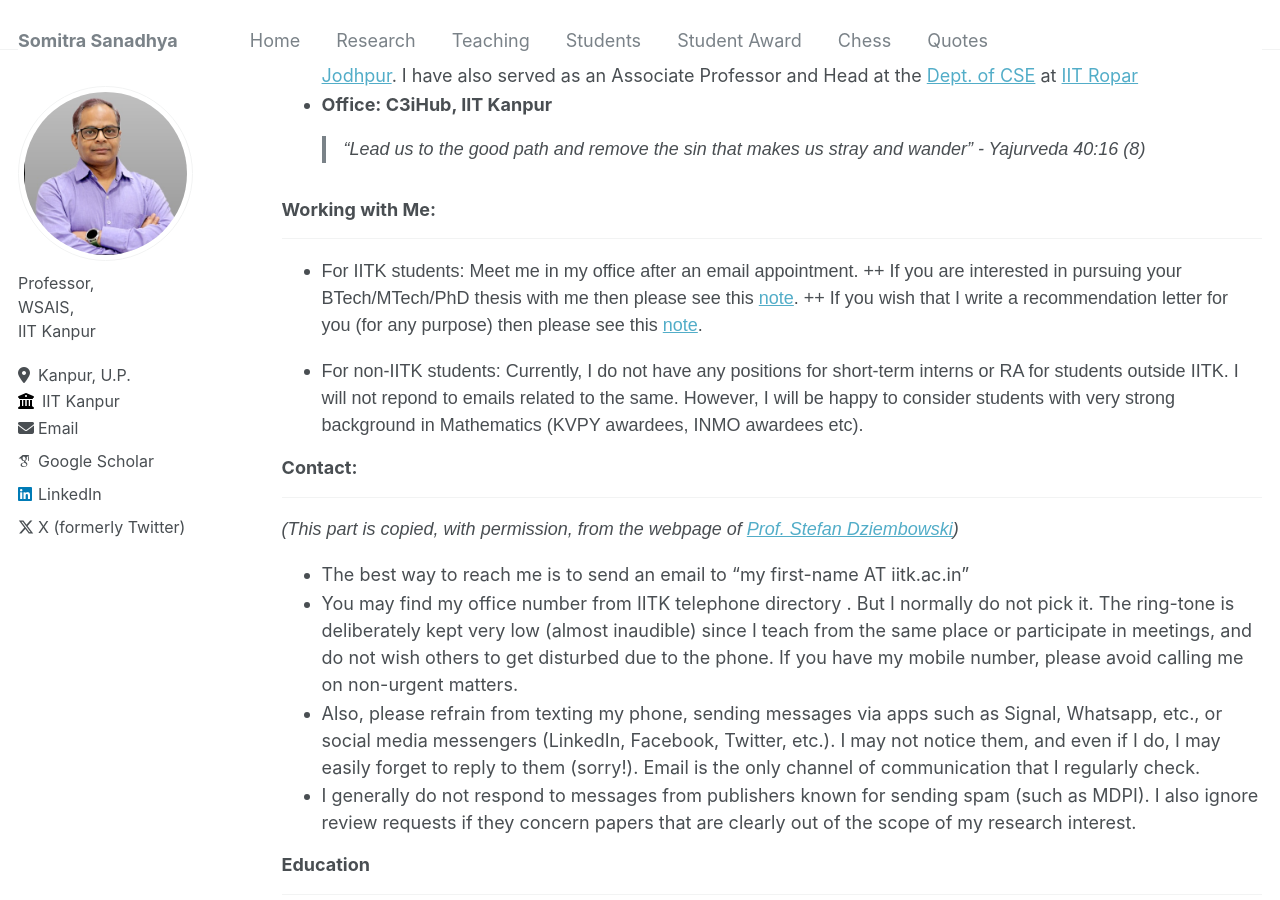
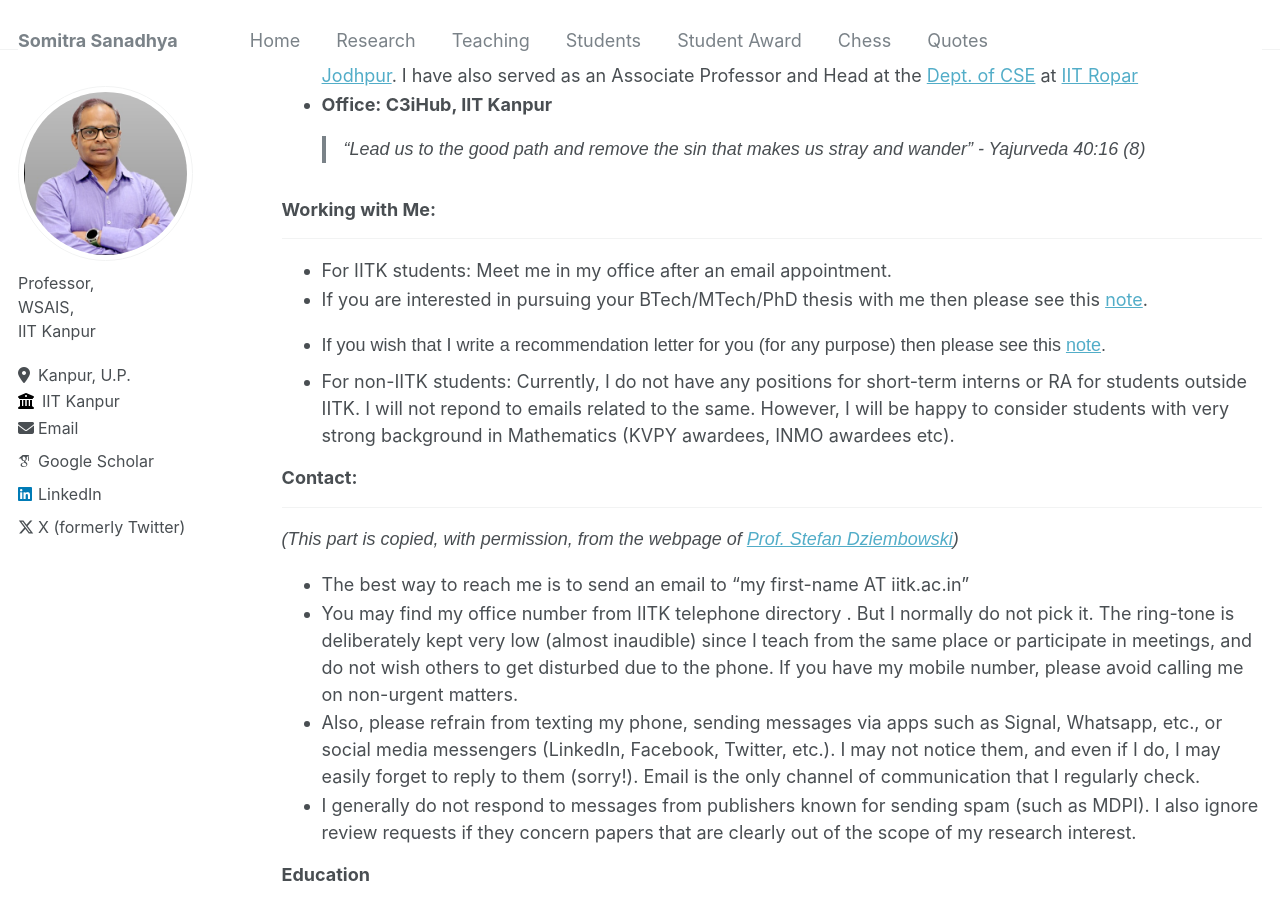
Before and after one commit to somitra-sanadhya/somitra-sanadhya.github.io, a Jekyll site: the page built from _pages/about.md, in a window 1280 px wide and 900 px high, scrolled down 693 px. Built offline with Jekyll 4.4.1, drawn with Linux system fonts in a browser that asks for light colours; some web fonts are replaced.

```diff
--- a/_pages/about.md
+++ b/_pages/about.md
@@ -28,8 +28,8 @@ redirect_from:
 ### Working with Me:
 -----
   + For IITK students: Meet me in my office after an email appointment.
-  ++ If you are interested in pursuing your BTech/MTech/PhD thesis with me then please see this [note](https://somitra-sanadhya.github.io/note1).
-  ++ If you wish that I write a recommendation letter for you (for any purpose) then please see this [note](https://somitra-sanadhya.github.io/note2).
+  +   If you are interested in pursuing your BTech/MTech/PhD thesis with me then please see this [note](https://somitra-sanadhya.github.io/note1).
+  +   If you wish that I write a recommendation letter for you (for any purpose) then please see this [note](https://somitra-sanadhya.github.io/note2).
 
 + For non-IITK students:
     Currently, I do not have any positions for short-term interns or RA for students outside IITK. I will not repond to emails related to the same. However, I will be happy to consider students with very strong background in Mathematics (KVPY awardees, INMO awardees etc).
```
